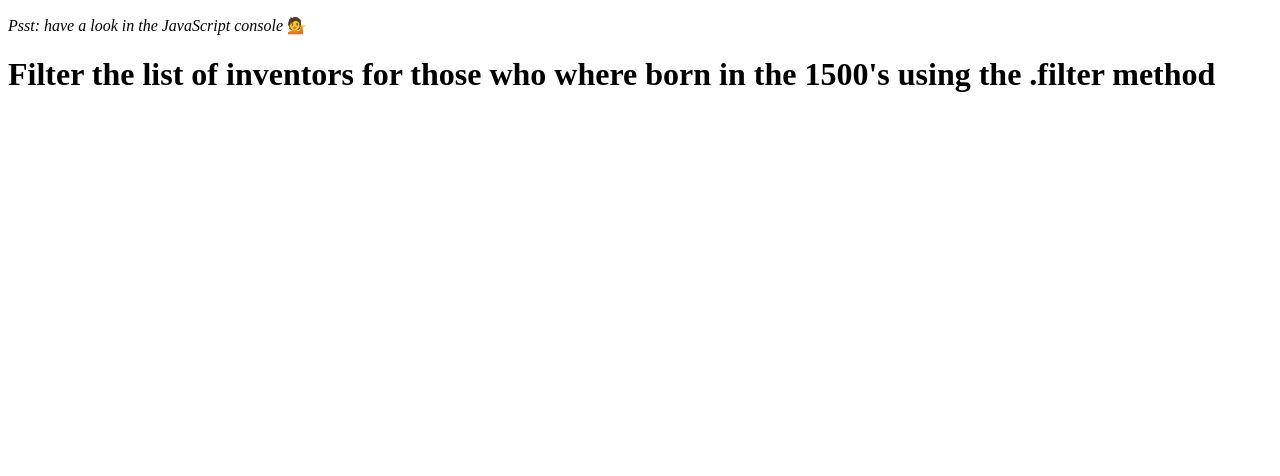
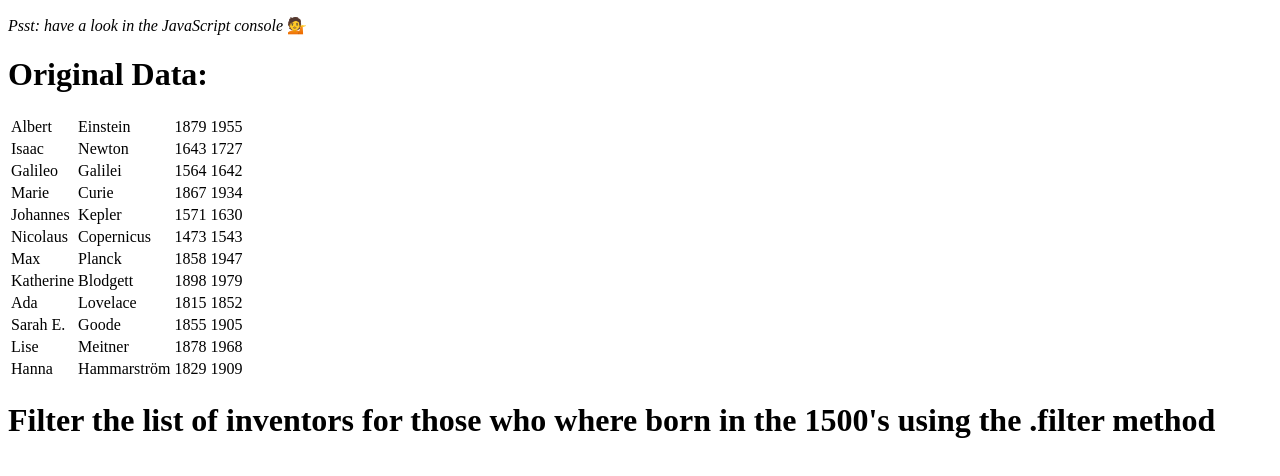
Before and after one commit to Pazoia/JavaScript30_day-4_JS-Array-Cardio_Part-1, a plain HTML site: page index.html in a window 1280 px wide. Drawn offline with Linux system fonts and the light colour scheme.

Commit message:
Displaying original data from array in a table on index page

```diff
--- a/index.html
+++ b/index.html
@@ -3,18 +3,12 @@
 <head>
     <meta charset="UTF-8">
     <title>Array Cardio 💪</title>
-</head>
-<body>
-    <p><em>Psst: have a look in the JavaScript console</em> 💁</p>
 
-    <h1>Filter the list of inventors for those who where born in the 1500's using the .filter method</h1>
-
-    <script>
+    <script type="text/javascript">
         // Get your shorts on - this is an array workout!
         // ## Array Cardio - Part 1
 
         // Some data we can work with
-
         const inventors = [
             { first: 'Albert', last: 'Einstein', year: 1879, passed: 1955 },
             { first: 'Isaac', last: 'Newton', year: 1643, passed: 1727 },
@@ -38,6 +32,35 @@
             'Billings, Josh', 'Birrell, Augustine', 'Blair, Tony', 'Beecher, Henry', 'Biondo, Frank'
         ];
 
+        const dataArray = ['car', 'car', 'truck', 'truck', 'bike', 'walk', 'car', 'van', 'bike', 'walk', 'car', 'van', 'car', 'truck' ];
+
+    </script>
+</head>
+<body>
+    <p><em>Psst: have a look in the JavaScript console</em> 💁</p>
+
+    <h1>
+        Original Data: <br>
+        <script type="text/javascript">
+            var table = document.createElement("table");
+            for (var i = 0; i < inventors.length; i++) {
+                var row = table.insertRow(-1);
+                var firstCell = row.insertCell(-1);
+                firstCell.appendChild(document.createTextNode(inventors[i].first));
+                var lastCell = row.insertCell(-1);
+                lastCell.appendChild(document.createTextNode(inventors[i].last));
+                var yearCell = row.insertCell(-1);
+                yearCell.appendChild(document.createTextNode(inventors[i].year));
+                var passedCell = row.insertCell(-1);
+                passedCell.appendChild(document.createTextNode(inventors[i].passed));
+            }
+            document.body.appendChild(table);
+        </script>
+
+    </h1>
+    <h1>Filter the list of inventors for those who where born in the 1500's using the .filter method</h1>
+
+    <script>
         // Array.prototype.filter()
         // 1. Filter the list of inventors for those who where born in the 1500's
 
@@ -60,7 +83,6 @@
 
         // 8. Reduce exercise
         // Sum up the instances of each element on the data array
-        const data = ['car', 'car', 'truck', 'truck', 'bike', 'walk', 'car', 'van', 'bike', 'walk', 'car', 'van', 'car', 'truck' ];
 
     </script>
 
```
